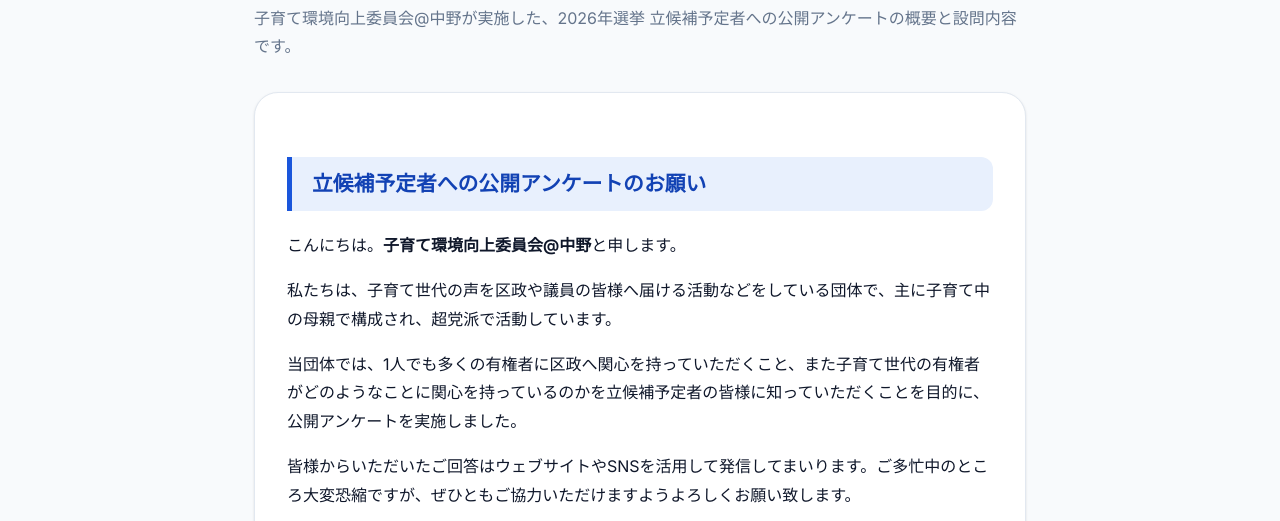
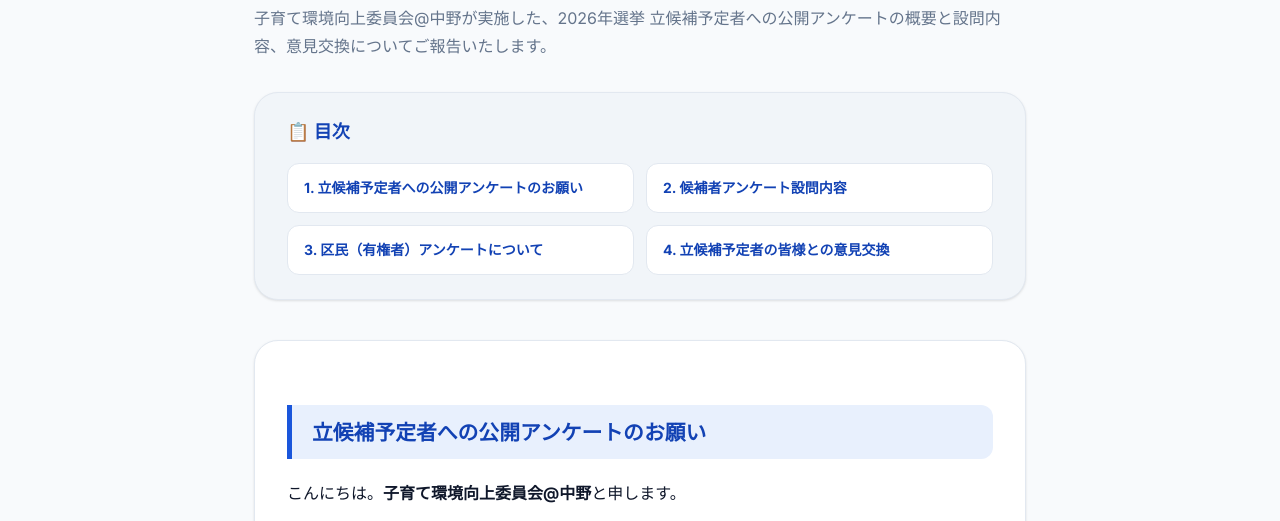
Before and after one commit to kawazusa/2026nakanovote, a Gatsby site: page /questionnaire in a window 1280 px wide. Shown: the part 234-755 px from the top of the page. Built offline with nearby package versions, Linux system fonts and the light colour scheme; Gatsby itself is replaced by a stand-in of ours; a web font is replaced by a local one.

Commit message:
アンケート＆意見交換ページに目次を追加し、セクションの表示順序を整理

```diff
--- a/src/pages/questionnaire.js
+++ b/src/pages/questionnaire.js
@@ -150,12 +150,41 @@ const QuestionnairePage = () => {
               🗳️ アンケート＆意見交換について
             </h1>
             <p style={{ color: "var(--color-text-muted)", lineHeight: "1.7" }}>
-              子育て環境向上委員会@中野が実施した、2026年選挙 立候補予定者への公開アンケートの概要と設問内容です。
+              子育て環境向上委員会@中野が実施した、2026年選挙 立候補予定者への公開アンケートの概要と設問内容、意見交換についてご報告いたします。
             </p>
           </div>
 
+          {/* ─── 目次 (Table of Contents) ─── */}
+          <div className="toc-container">
+            <h2 className="toc-title">
+              📋 目次
+            </h2>
+            <ul className="toc-list">
+              <li>
+                <a href="#request" className="toc-link">
+                  1. 立候補予定者への公開アンケートのお願い
+                </a>
+              </li>
+              <li>
+                <a href="#questions" className="toc-link">
+                  2. 候補者アンケート設問内容
+                </a>
+              </li>
+              <li>
+                <a href="#voters" className="toc-link">
+                  3. 区民（有権者）アンケートについて
+                </a>
+              </li>
+              <li>
+                <a href="#meetings" className="toc-link">
+                  4. 立候補予定者の皆様との意見交換
+                </a>
+              </li>
+            </ul>
+          </div>
+
           {/* ─── 1. 候補者へのアンケートのお願い ─── */}
-          <div style={{
+          <div id="request" style={{
             background: "var(--color-surface)",
             border: "1px solid var(--color-border)",
             borderRadius: "var(--radius-xl)",
@@ -199,8 +228,8 @@ const QuestionnairePage = () => {
             </div>
           </div>
 
-          {/* ─── 意見交換会の報告 ─── */}
-          <div style={{
+          {/* ─── 2. 設問内容 ─── */}
+          <div id="questions" style={{
             background: "var(--color-surface)",
             border: "1px solid var(--color-border)",
             borderRadius: "var(--radius-xl)",
@@ -208,64 +237,7 @@ const QuestionnairePage = () => {
             marginBottom: "2.5rem",
             boxShadow: "var(--shadow-sm)",
           }}>
-            <SectionTitle>立候補予定者の皆様との意見交換</SectionTitle>
-            <p style={{ lineHeight: "1.8", marginBottom: "1rem" }}>
-              アンケートの実施にあたり、子育て環境向上委員会@中野のメンバーが、立候補予定者の皆様と直接お会いし、子育て政策や中野の未来について意見交換を行いました。
-            </p>
-            <p style={{ lineHeight: "1.8", marginBottom: "1.5rem" }}>
-              お忙しい中、貴重なお時間をいただき、熱心にお話を聞かせていただきましたことに心より感謝申し上げます。
-            </p>
-
-            <div style={{
-              display: "grid",
-              gridTemplateColumns: "repeat(auto-fill, minmax(240px, 1fr))",
-              gap: "1.5rem",
-              marginTop: "1.5rem"
-            }}>
-              {[
-                { src: "/images/meeting_sakai.jpg", alt: "酒井直人 氏との意見交換", name: "酒井直人 氏" },
-                { src: "/images/meeting_yoshida.jpg", alt: "吉田康一郎 氏との意見交換", name: "吉田康一郎 氏" },
-                { src: "/images/meeting_ishikura.jpg", alt: "石倉こうじろう 氏（一緒にお会いできた橋本さんと森川さん）との意見交換", name: "石倉こうじろう 氏（一緒にお会いできた橋本さんと森川さん）" },
-                { src: "/images/meeting_morikawa.jpg", alt: "森川岳大 氏との意見交換", name: "森川岳大 氏" },
-                { src: "/images/meeting_ootsuka.jpg", alt: "大塚けいじゅ 氏との意見交換", name: "大塚けいじゅ 氏" },
-                { src: "/images/meeting_hashimoto.jpg", alt: "橋本正太郎 氏との意見交換", name: "橋本正太郎 氏" },
-                { src: "/images/meeting_itoh.jpg", alt: "伊藤さゆり 氏との意見交換", name: "伊藤さゆり 氏" }
-              ].map((photo, index) => (
-                <div key={index} style={{
-                  background: "var(--color-surface-2)",
-                  border: "1px solid var(--color-border)",
-                  borderRadius: "var(--radius-lg)",
-                  overflow: "hidden",
-                  boxShadow: "var(--shadow-sm)"
-                }}>
-                  <img
-                    src={withPrefix(photo.src)}
-                    alt={photo.alt}
-                    style={{
-                      width: "100%",
-                      height: "180px",
-                      objectFit: "cover",
-                      display: "block"
-                    }}
-                  />
-                  <div style={{ padding: "0.75rem 1rem", fontSize: "0.9rem", fontWeight: "700", textAlign: "center", color: "var(--color-text)" }}>
-                    {photo.name}
-                  </div>
-                </div>
-              ))}
-            </div>
-          </div>
-
-          {/* ─── 2. 設問内容 ─── */}
-          <div style={{
-            background: "var(--color-surface)",
-            border: "1px solid var(--color-border)",
-            borderRadius: "var(--radius-xl)",
-            padding: "2rem",
-            marginBottom: "2.5rem",
-            boxShadow: "var(--shadow-sm)",
-          }}>
-            <SectionTitle>設問内容</SectionTitle>
+            <SectionTitle>候補者アンケート設問内容</SectionTitle>
 
             <div style={{ marginBottom: "1rem" }}>
               <h3 style={{ fontSize: "1rem", fontWeight: "700", color: "var(--color-text-muted)", marginBottom: "0.75rem" }}>
@@ -348,7 +320,7 @@ const QuestionnairePage = () => {
           </div>
 
           {/* ─── 3. 有権者アンケートについて ─── */}
-          <div style={{
+          <div id="voters" style={{
             background: "var(--color-surface)",
             border: "1px solid var(--color-border)",
             borderRadius: "var(--radius-xl)",
@@ -395,8 +367,65 @@ const QuestionnairePage = () => {
             </div>
           </div>
 
-          {/* ─── 4. 過去のアンケート ─── */}
-          <div style={{
+          {/* ─── 意見交換会の報告 ─── */}
+          <div id="meetings" style={{
+            background: "var(--color-surface)",
+            border: "1px solid var(--color-border)",
+            borderRadius: "var(--radius-xl)",
+            padding: "2rem",
+            marginBottom: "2.5rem",
+            boxShadow: "var(--shadow-sm)",
+          }}>
+            <SectionTitle>立候補予定者の皆様との意見交換</SectionTitle>
+            <p style={{ lineHeight: "1.8", marginBottom: "1rem" }}>
+              アンケートの実施にあたり、子育て環境向上委員会@中野のメンバーが、立候補予定者の皆様と直接お会いし、子育て政策や中野の未来について意見交換を行いました。
+            </p>
+            <p style={{ lineHeight: "1.8", marginBottom: "1.5rem" }}>
+              お忙しい中、貴重なお時間をいただき、熱心にお話を聞かせていただきましたことに心より感謝申し上げます。
+            </p>
+
+            <div style={{
+              display: "grid",
+              gridTemplateColumns: "repeat(auto-fill, minmax(240px, 1fr))",
+              gap: "1.5rem",
+              marginTop: "1.5rem"
+            }}>
+              {[
+                { src: "/images/meeting_sakai.jpg", alt: "酒井直人 氏との意見交換", name: "酒井直人 氏" },
+                { src: "/images/meeting_yoshida.jpg", alt: "吉田康一郎 氏との意見交換", name: "吉田康一郎 氏" },
+                { src: "/images/meeting_ishikura.jpg", alt: "石倉こうじろう 氏（一緒にお会いできた橋本さんと森川さん）との意見交換", name: "石倉こうじろう 氏（一緒にお会いできた橋本さんと森川さん）" },
+                { src: "/images/meeting_morikawa.jpg", alt: "森川岳大 氏との意見交換", name: "森川岳大 氏" },
+                { src: "/images/meeting_ootsuka.jpg", alt: "大塚けいじゅ 氏との意見交換", name: "大塚けいじゅ 氏" },
+                { src: "/images/meeting_hashimoto.jpg", alt: "橋本正太郎 氏との意見交換", name: "橋本正太郎 氏" },
+                { src: "/images/meeting_itoh.jpg", alt: "伊藤さゆり 氏との意見交換", name: "伊藤さゆり 氏" }
+              ].map((photo, index) => (
+                <div key={index} style={{
+                  background: "var(--color-surface-2)",
+                  border: "1px solid var(--color-border)",
+                  borderRadius: "var(--radius-lg)",
+                  overflow: "hidden",
+                  boxShadow: "var(--shadow-sm)"
+                }}>
+                  <img
+                    src={withPrefix(photo.src)}
+                    alt={photo.alt}
+                    style={{
+                      width: "100%",
+                      height: "180px",
+                      objectFit: "cover",
+                      display: "block"
+                    }}
+                  />
+                  <div style={{ padding: "0.75rem 1rem", fontSize: "0.9rem", fontWeight: "700", textAlign: "center", color: "var(--color-text)" }}>
+                    {photo.name}
+                  </div>
+                </div>
+              ))}
+            </div>
+          </div>
+
+          {/* ─── 過去のアンケート ─── */}
+          <div id="past" style={{
             background: "var(--color-surface)",
             border: "1px solid var(--color-border)",
             borderRadius: "var(--radius-xl)",
--- a/src/styles/global.css
+++ b/src/styles/global.css
@@ -1214,3 +1214,52 @@ img {
     padding: var(--space-2) var(--space-4);
   }
 }
+
+/* ---------- 目次 (Table of Contents) ---------- */
+.toc-container {
+  background: var(--color-surface-2);
+  border: 1px solid var(--color-border);
+  border-radius: var(--radius-xl);
+  padding: var(--space-6) var(--space-8);
+  margin-bottom: var(--space-10);
+  box-shadow: var(--shadow-sm);
+}
+
+.toc-title {
+  font-size: var(--font-size-lg);
+  font-weight: 700;
+  color: var(--color-primary-dark);
+  margin-bottom: var(--space-4);
+  display: flex;
+  align-items: center;
+  gap: var(--space-2);
+}
+
+.toc-list {
+  list-style: none;
+  padding: 0;
+  margin: 0;
+  display: grid;
+  grid-template-columns: repeat(auto-fit, minmax(280px, 1fr));
+  gap: var(--space-3);
+}
+
+.toc-link {
+  display: block;
+  padding: var(--space-3) var(--space-4);
+  background: var(--color-surface);
+  border: 1px solid var(--color-border);
+  border-radius: var(--radius-md);
+  color: var(--color-primary-dark);
+  font-weight: 600;
+  font-size: var(--font-size-sm);
+  text-decoration: none;
+  transition: all var(--transition-fast);
+}
+
+.toc-link:hover {
+  border-color: var(--color-primary);
+  background: var(--color-primary-light);
+  transform: translateY(-1px);
+  box-shadow: var(--shadow-sm);
+}
```
